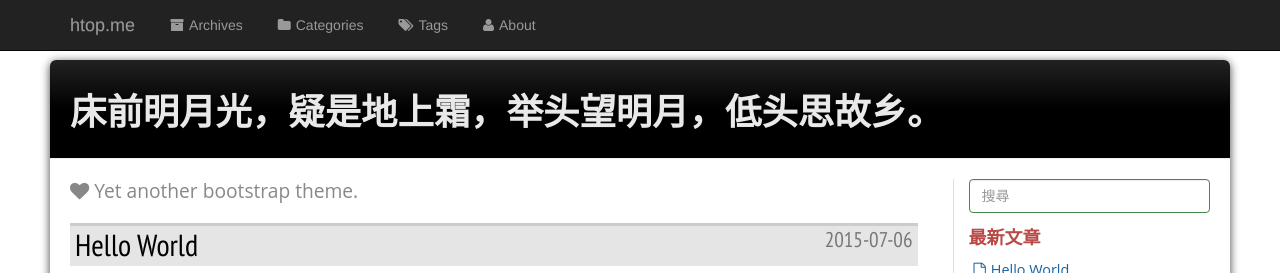
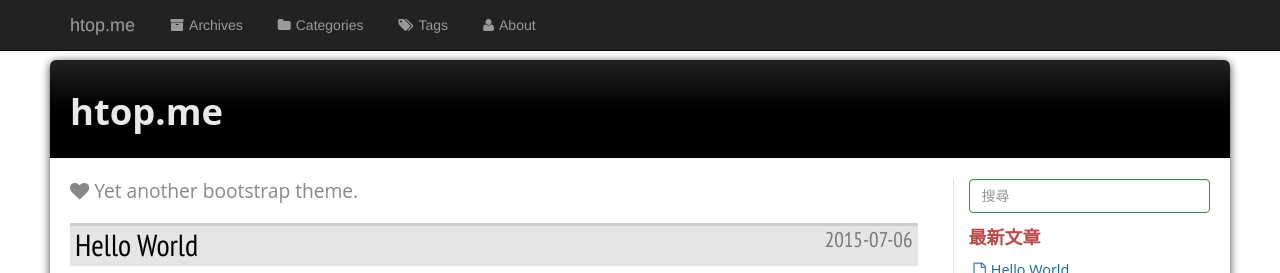
Before and after one commit to jenguo/jenguo.github.io, a plain HTML site: page index.html in a window 1280 px wide. Shown: the top 273 px of the page. Drawn offline with Linux system fonts and the light colour scheme.

Commit message:
Site updated: 2015-07-07 11:20:37

```diff
--- a/index.html
+++ b/index.html
@@ -83,7 +83,7 @@
   <div class="container">
   	<div class="content">
     	 <div class="page-header">
-  <h1>床前明月光，疑是地上霜，举头望明月，低头思故乡。</h1>
+  <h1>htop.me</h1>
 </div>
 
 <div class="row page">
```
